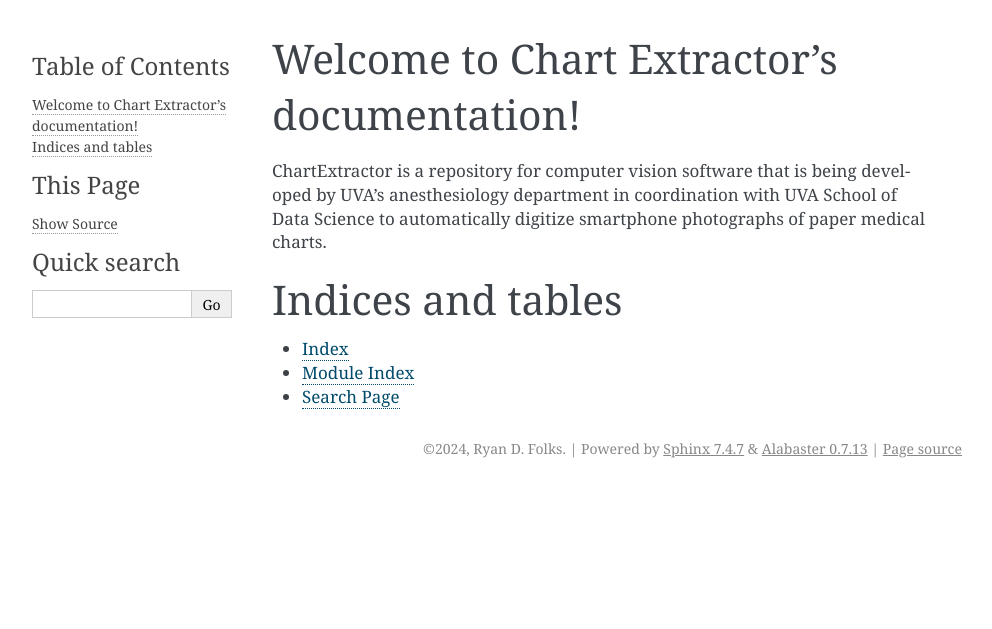
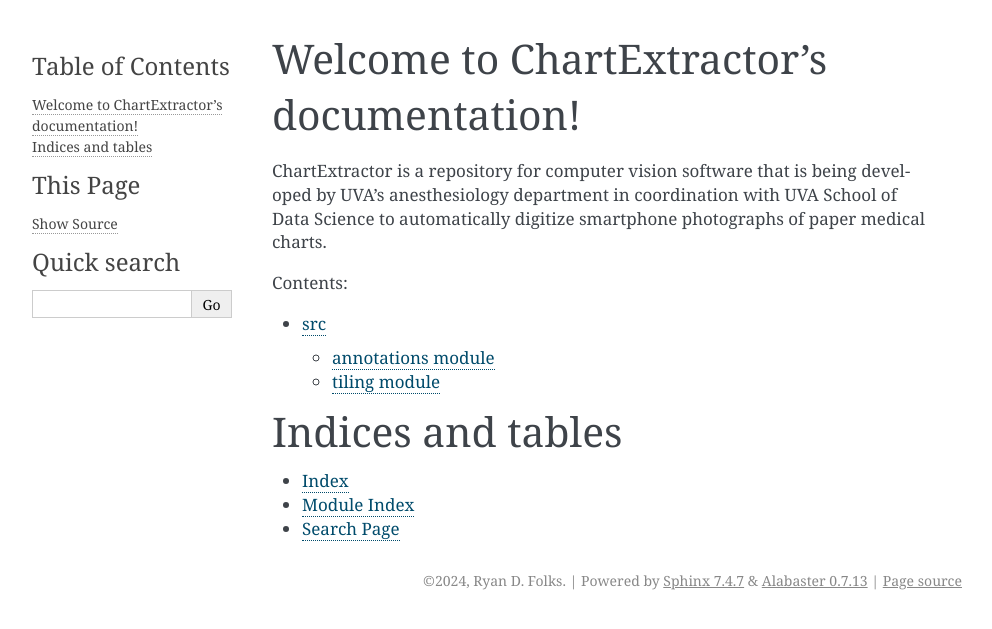
Before and after one commit to Paper-Chart-Extraction-Project/ChartExtractor, a Sphinx documentation site: the page built from docs/source/index.rst, in a window 1280 px wide. Shown: the top 629 px of the page, without its empty margins (148-1140 px from the left). Built offline with Sphinx 7.4.7, drawn with Linux system fonts in a browser that asks for light colours.

Commit message:
Autogenerated documentation.
Used this stackoverflow post: https://stackoverflow.com/questions/53668052/sphinx-cannot-find-my-python-files-says-no-module-named.

Will refer back to this when adding new documentation.

```diff
--- a/docs/source/conf.py
+++ b/docs/source/conf.py
@@ -10,9 +10,10 @@
 # add these directories to sys.path here. If the directory is relative to the
 # documentation root, use os.path.abspath to make it absolute, like shown here.
 #
-# import os
-# import sys
-# sys.path.insert(0, os.path.abspath('.'))
+import os
+import sys
+
+sys.path.insert(0, os.path.abspath(os.path.join("..", "..", "src")))
 
 
 # -- Project information -----------------------------------------------------
@@ -30,7 +31,7 @@
 # Add any Sphinx extension module names here, as strings. They can be
 # extensions coming with Sphinx (named 'sphinx.ext.*') or your custom
 # ones.
-extensions = ["sphinx.ext.autodoc", "sphinx.ext.autosummary"]
+extensions = ["sphinx.ext.autodoc", "sphinx.ext.autosummary", "sphinx.ext.napoleon"]
 
 # Add any paths that contain templates here, relative to this directory.
 templates_path = ["_templates"]
--- a/docs/source/index.rst
+++ b/docs/source/index.rst
@@ -3,7 +3,7 @@
    You can adapt this file completely to your liking, but it should at least
    contain the root `toctree` directive.
 
-Welcome to Chart Extractor's documentation!
+Welcome to ChartExtractor's documentation!
 ===========================================
 
 ChartExtractor is a repository for computer vision software that is being developed by UVA's
--- /dev/null
+++ b/docs/source/modules.rst
@@ -0,0 +1,8 @@
+src
+===
+
+.. toctree::
+   :maxdepth: 4
+
+   annotations
+   tiling
```
Also changed, not shown: other parts of docs/source/index.rst (+1 -0 lines), docs/source/annotations.rst (added, +7 -0 lines), docs/source/tiling.rst (added, +7 -0 lines).
